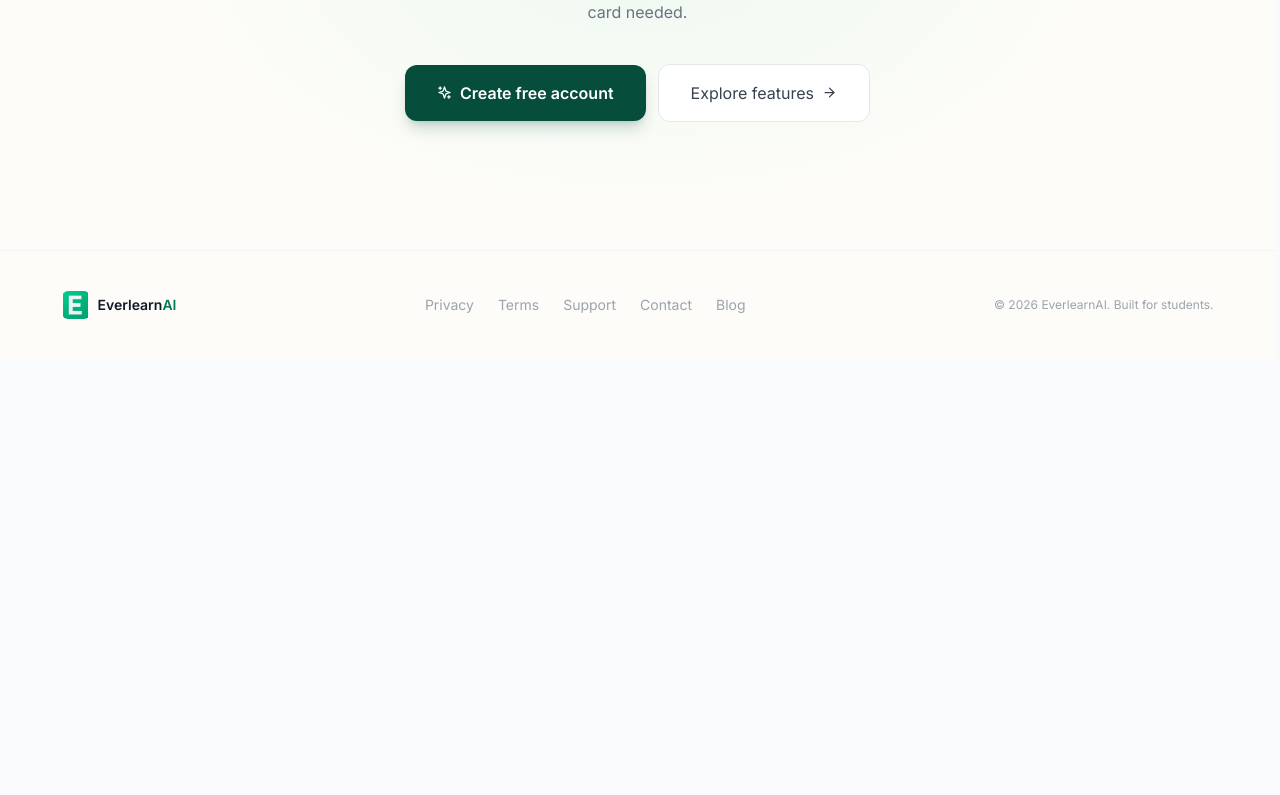
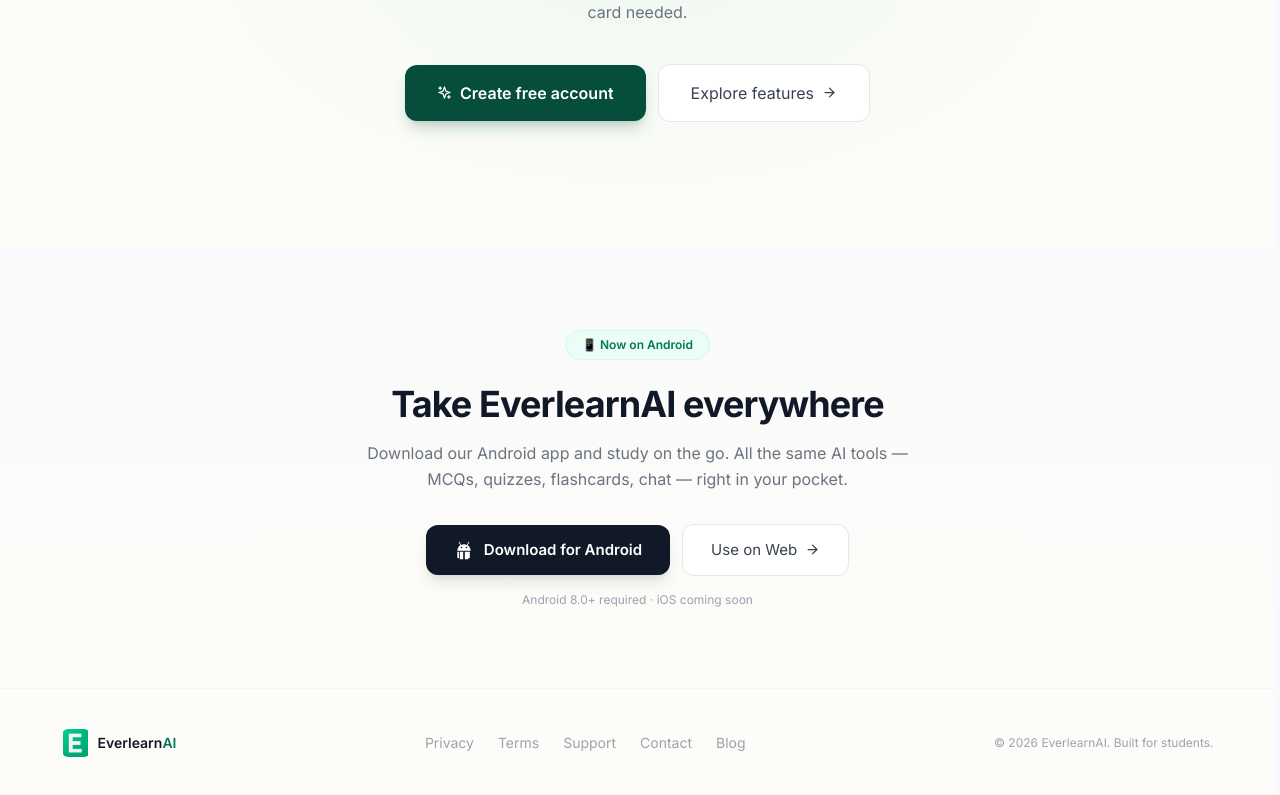
Before and after one commit to LunarLogician/EverLearnFEV1, a React (Vite) app: page / in a window 1280 px wide. Shown: the part 7412-8207 px from the top of the page. Before the commit the page ends 7771 px from the top, so only its background shows below. Built offline with nearby package versions, Linux system fonts and the light colour scheme; no server answers.

Commit message:
feat: add download section for Android app on Home page

```diff
--- a/src/pages/Home.jsx
+++ b/src/pages/Home.jsx
@@ -1054,6 +1054,42 @@
         </Reveal>
       </section>
 
+      {/* ─── DOWNLOAD APP ────────────────────────────────────────────────────── */}
+      <section className="px-5 sm:px-6 py-20 bg-gradient-to-b from-gray-50 to-[#fdfcf8]">
+        <Reveal>
+          <div className="max-w-3xl mx-auto text-center">
+            <div className="inline-flex items-center gap-2 bg-emerald-50 border border-emerald-100 rounded-full px-4 py-1.5 mb-6">
+              <span className="text-xs font-semibold text-emerald-700">📱 Now on Android</span>
+            </div>
+            <h2 className="text-3xl md:text-4xl font-bold text-gray-900 tracking-tight">
+              Take EverlearnAI everywhere
+            </h2>
+            <p className="mt-4 text-gray-500 max-w-xl mx-auto leading-relaxed">
+              Download our Android app and study on the go. All the same AI tools — MCQs, quizzes, flashcards, chat — right in your pocket.
+            </p>
+            <div className="mt-8 flex flex-col sm:flex-row gap-3 justify-center items-center">
+              <a
+                href="/EverlearnAI.apk"
+                download
+                className="w-full sm:w-auto flex items-center justify-center gap-2.5 px-7 py-3.5 bg-gray-900 hover:bg-gray-700 text-white rounded-xl font-semibold text-[15px] transition-all shadow-lg hover:-translate-y-0.5"
+              >
+                <svg width="20" height="20" viewBox="0 0 24 24" fill="currentColor"><path d="M17.523 2.237l-2.088 3.613a7.87 7.87 0 00-6.87 0L6.477 2.237a.5.5 0 00-.866.5l2.06 3.564A8.002 8.002 0 004 13h16a8.002 8.002 0 00-3.671-6.699l2.06-3.564a.5.5 0 00-.866-.5zM9 10a1 1 0 110-2 1 1 0 010 2zm6 0a1 1 0 110-2 1 1 0 010 2zM4 14v7a1 1 0 001 1h1v-8H4zm15 0v7a1 1 0 01-1 1h-1v-8h2zM7 14v9h4v-9H7zm6 0v9h4v-9h-4z"/></svg>
+                Download for Android
+              </a>
+              <button
+                onClick={() => navigate('/dashboard')}
+                className="w-full sm:w-auto flex items-center justify-center gap-2 px-7 py-3.5 bg-white hover:bg-gray-50 text-gray-700 border border-gray-200 rounded-xl text-[15px] transition-all hover:-translate-y-0.5"
+              >
+                Use on Web <ArrowRight size={15} />
+              </button>
+            </div>
+            <p className="mt-4 text-xs text-gray-400">
+              Android 8.0+ required · iOS coming soon
+            </p>
+          </div>
+        </Reveal>
+      </section>
+
       {/* ─── FOOTER ──────────────────────────────────────────────────────────── */}
       <footer className="border-t border-gray-100 px-5 sm:px-6 py-10">
         <div className="max-w-6xl mx-auto flex flex-col md:flex-row items-center justify-between gap-6">
```
Also changed, not shown: 1 other file (tests, documents, lock files or other folders).
